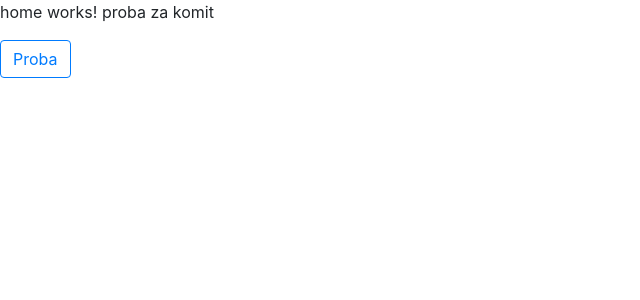
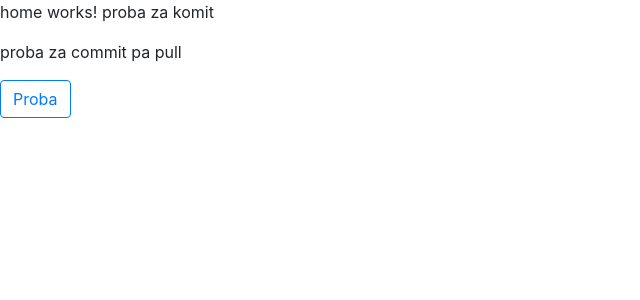
Before and after one commit to NatasaDespotov/TestMyProject, an Angular app: page / in a window 1280 px wide. Shown: the top 300 px of the page, without its empty margins (0-640 px from the left). Built offline with nearby package versions, Linux system fonts and the light colour scheme.

Commit message:
Update home.component.html

```diff
--- a/src/app/home/home.component.html
+++ b/src/app/home/home.component.html
@@ -1 +1,2 @@
 <p>home works! proba za komit</p>
+<p>proba za commit pa  pull</p>
```
